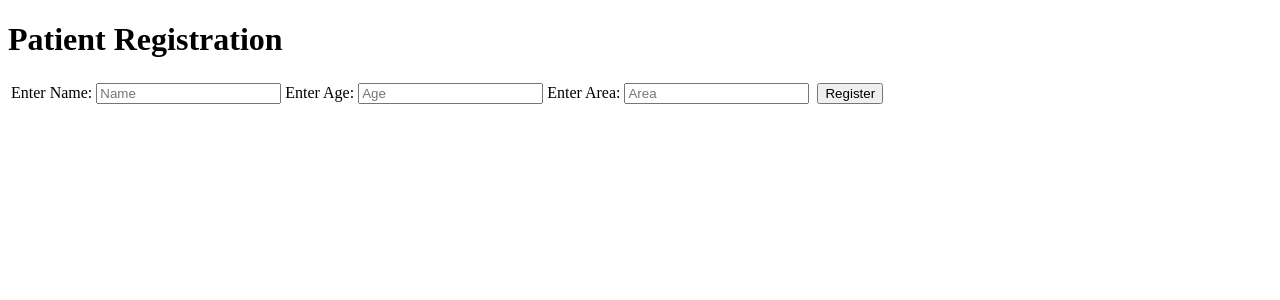
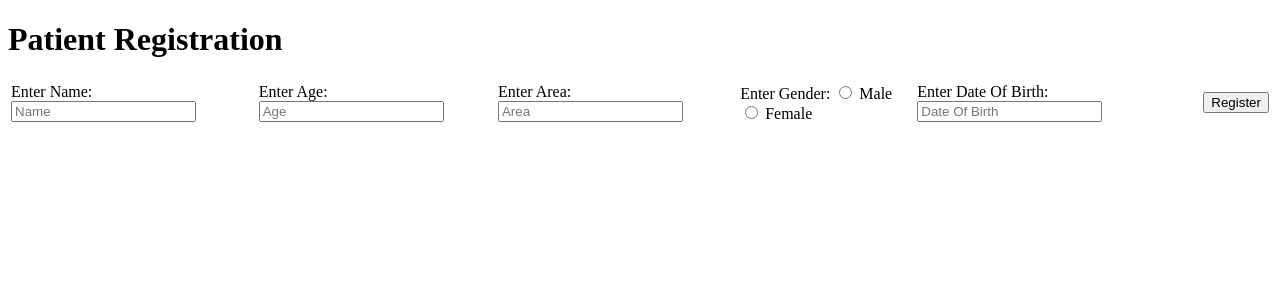
Before and after one commit to ocgMastek/flaskyboye, a Flask app: template templates/patients.html in a window 1280 px wide. Shown: the top 300 px of the page. Run offline with Flask 2, Linux system fonts and the light colour scheme; the template is opened without the code that fills it, so the values that code supplies are empty.

Commit message:
Added gender and Date Of Birth

```diff
--- a/templates/patients.html
+++ b/templates/patients.html
@@ -8,11 +8,15 @@
 	<h1>Patient Registration</h1>
 
 	<form id="pat-reg-form" method="POST" action="./patient/register">
-	<table>
+	<table width="100%">
 		<tr>
 			<td>Enter Name: <input name="name" placeholder="Name" id="name"></td>
 			<td>Enter Age: <input name="age" placeholder="Age" id="age"></td>
 			<td>Enter Area: <input name="area" placeholder="Area" id="area"></td>
+			<td>Enter Gender:
+				<input type="radio" name="gender" value="male" id="gender"> Male
+	  			<input type="radio" name="gender" value="female" id="gender"> Female</td>
+			<td>Enter Date Of Birth: <input name="dob" placeholder="Date Of Birth" id="dob"></td>
 			<td><input name="mode" type="hidden" value="web"></td>
 			<td><input type="submit" value="Register"></td>
 	</table>
```
